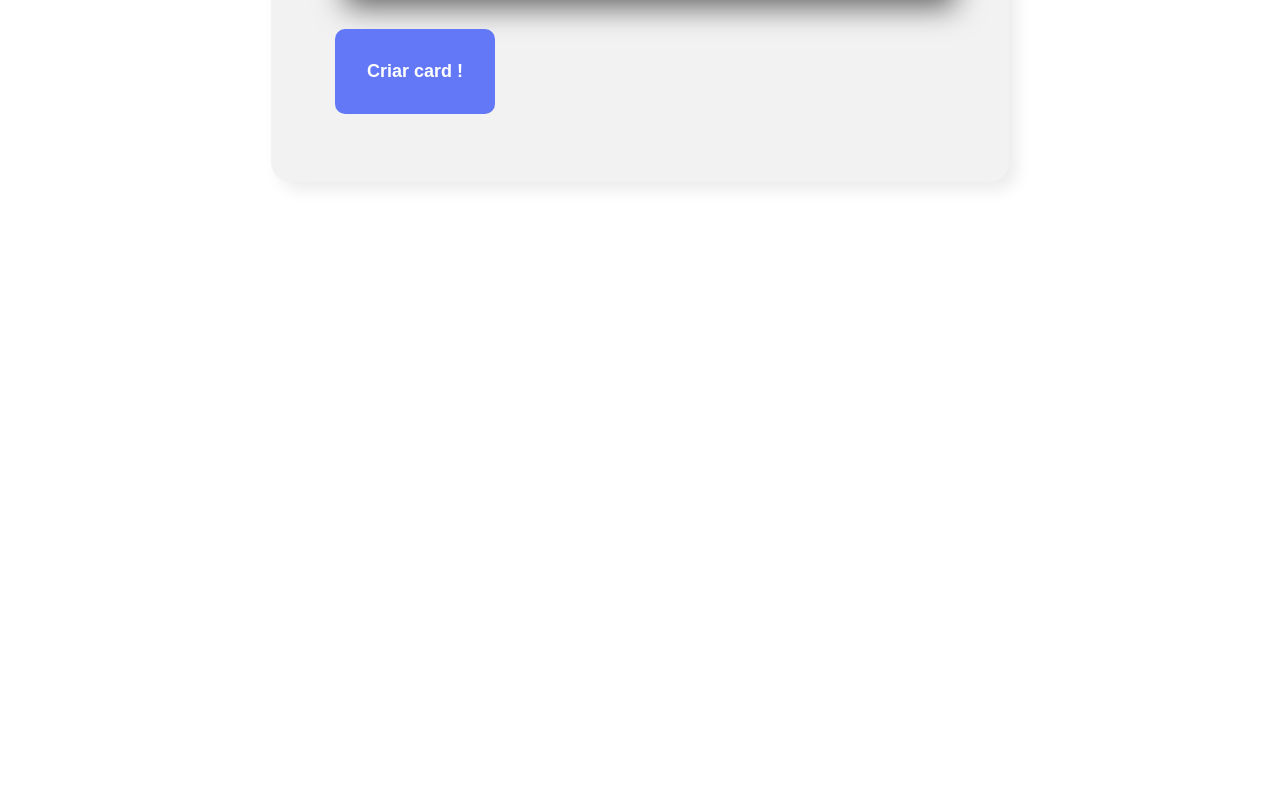
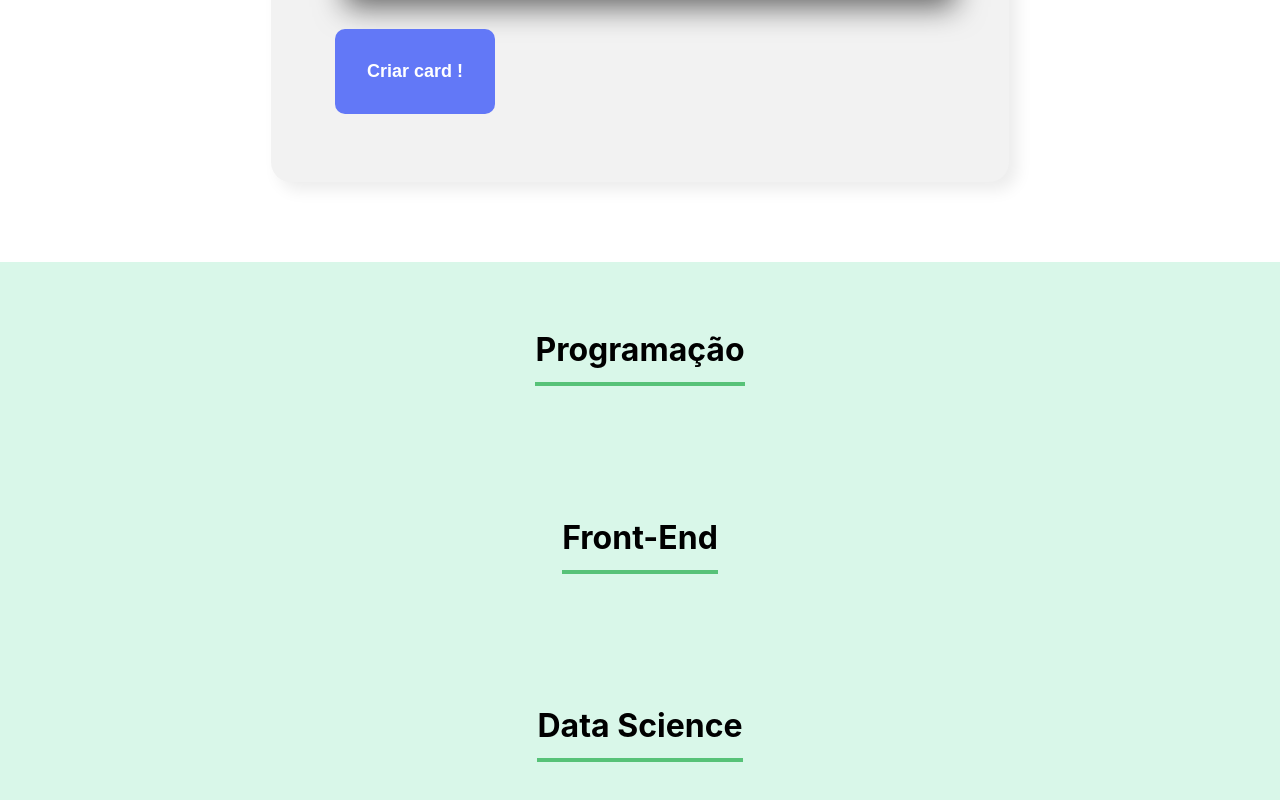
Before and after one commit to leomillan22/Organo-alura, a React (Vite) app in the folder organo-alura/: page / in a window 1280 px wide. Shown: the part 1252-2052 px from the top of the page. Before the commit the page ends 1514 px from the top, so only its background shows below. Built offline with nearby package versions, Linux system fonts and the light colour scheme.

Commit message:
Criando componente Time

```diff
--- a/organo-alura/src/App.jsx
+++ b/organo-alura/src/App.jsx
@@ -2,6 +2,7 @@
 import { useState } from 'react'
 import Banner from './componentes/Banner/Banner'
 import Formulario from './componentes/Formulario'
+import Time from './componentes/Time'
 
 
 function App() {
@@ -18,6 +19,9 @@
     <>
       <Banner />
       <Formulario aoColaboradorCadastrado={colaborador => aoNovoColaboradorCadastrado(colaborador)}/>
+      <Time nome="Programação"/>
+      <Time nome="Front-End"/>
+      <Time nome="Data Science"/>
     </>
   )
 }
--- /dev/null
+++ b/organo-alura/src/componentes/Time/Time.css
@@ -0,0 +1,12 @@
+.time {
+    text-align: center;
+    padding: 32px;
+    background-color: #d9f7e9;
+}
+
+.time h3{
+    font-size: 32px;
+    border-bottom: 4px solid #57c278;
+    display: inline-block;
+    padding-bottom: 8px;
+}
--- /dev/null
+++ b/organo-alura/src/componentes/Time/index.jsx
@@ -0,0 +1,11 @@
+import './Time.css'
+
+const Time = (props) => {
+    return (
+        <section className='time'>
+            <h3>{props.nome}</h3>
+        </section>
+    )
+}
+
+export default Time
```
Also changed, not shown: 1 other file (tests, documents, lock files or other folders).
